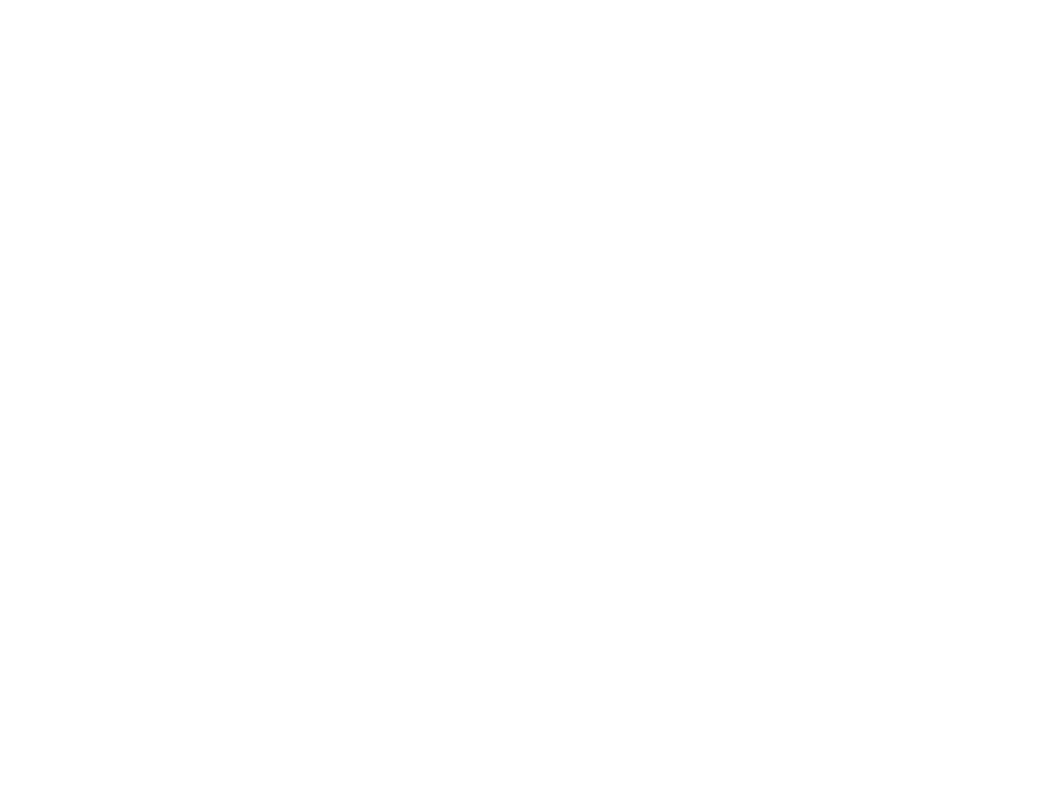
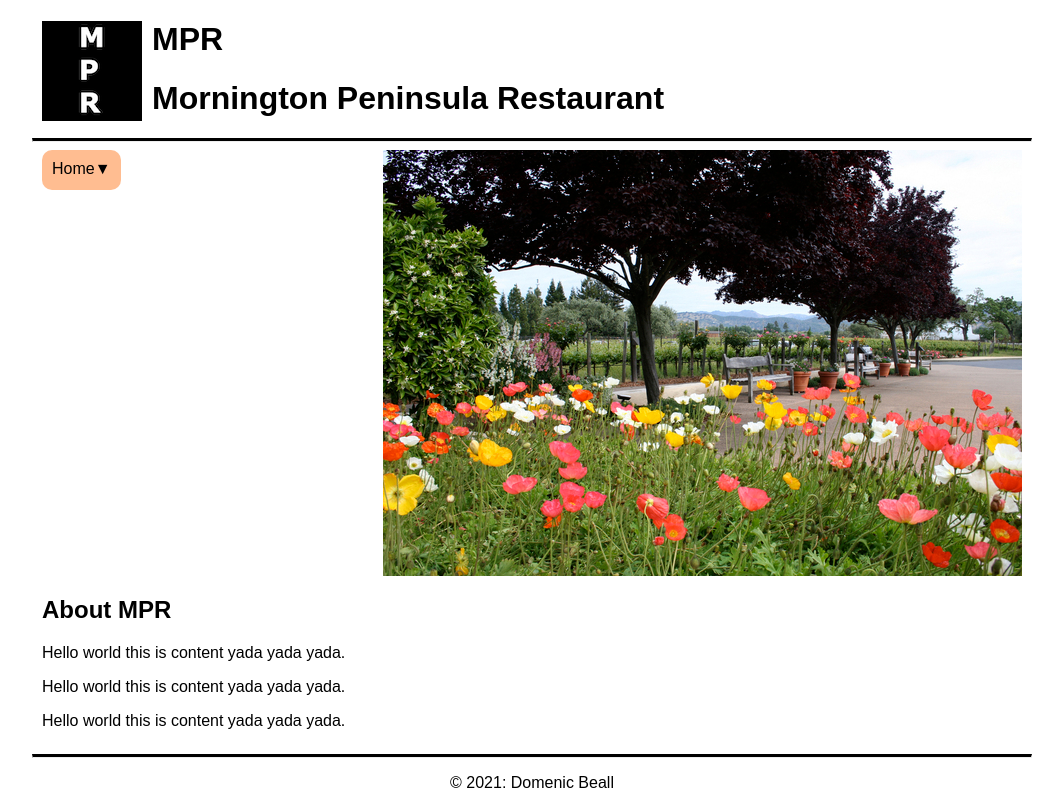
Before and after one commit to DomenicBeall/MPRUniProject, a plain HTML site: page index.html in a window 1280 px wide. Shown: the whole page, without its empty margins (108-1171 px from the left). Drawn offline with Linux system fonts and the light colour scheme.

Commit message:
Created index page, added images

```diff
--- a/index.html
+++ b/index.html
@@ -6,14 +6,56 @@
     <meta name="viewport" content="width=device-width, initial-scale=1.0">
     <title>Home - Mornington Peninsula Restaurant</title>
 
-    <!-- Javascript -->
-    <script src="./mpr.js"></script>
+
     <!-- CSS -->
     <link rel="stylesheet" href="./mpr.css">
 </head>
 <body>
 
+    <div id="container">
+        <div id="header">
+            <img src="./assets/logo.png" alt="The restaurant logo, MPR in vertical type.">
+            <h1>MPR</h1>
+            <h1>Mornington Peninsula Restaurant</h1>
+        </div>
+
+        <hr>
+
+        <div class="content">
+            <div id="dropdown">
+                <div id="dropdown-head">
+                    <span>Home</span><span id="dropdown-icon">&#9660;</span>
+                </div>
+                <div id="dropdown-content">
+                    <a href="">Menu</a>
+                    <a href="">Booking</a>
+                    <a href="">Contact Us</a>
+                    <a href="">Gallery</a>
+                </div>
+            </div>
+
+
+
+            <img src="./assets/view.jpg" alt="">
+        </div>
+
+        <div class="content">
+            <h2>About MPR</h2>
+            <p>Hello world this is content yada yada yada.</p>
+            <p>Hello world this is content yada yada yada.</p>
+            <p>Hello world this is content yada yada yada.</p>
+        </div>
+
+
+        <footer style="text-align: center;">
+            <hr>
+            <p>© 2021: Domenic Beall</p>
+        </footer>
+
+    </div>
 
 
 </body>
+    <!-- Javascript -->
+    <script src="./mpr.js"></script>
 </html>
--- a/mpr.css
+++ b/mpr.css
@@ -0,0 +1,65 @@
+html, body {
+    font-family: sans-serif;
+    margin: 0;
+    border: 0;
+    padding: 0;
+}
+
+a, a:hover, a:visited, a:focus {
+    color: black;
+}
+
+#header > img {
+    float: left;
+    padding-left: 10px;
+    padding-right: 10px;
+}
+
+.content > img {
+    float: right;
+}
+
+#dropdown-head {
+    height: 20px;
+    background-color: rgb(255, 189, 145);
+    padding: 10px;
+    border-radius: 10px;
+}
+
+#dropdown {
+    float: left;
+}
+
+#dropdown-content {
+    position: absolute;
+    z-index: 1;
+    display: none;
+    flex-direction: column;
+}
+
+#dropdown a {
+    padding: 10px;
+    padding-right: 50px;
+    text-align: left;
+    background-color: rgb(255, 189, 145);
+}
+
+#dropdown a:hover {
+    background-color: rgb(255, 167, 109);
+}
+
+.content {
+    overflow: auto;
+    padding-left: 10px;
+    padding-right: 10px;
+}
+
+hr {
+    border-top: 3px solid black;
+}
+
+#container {
+    width: 1000px;
+    margin-left: auto;
+    margin-right: auto;
+}
--- a/mpr.js
+++ b/mpr.js
@@ -0,0 +1,15 @@
+const ddButton = document.getElementById("dropdown-head");
+const ddContent = document.getElementById("dropdown-content");
+
+ddButton.addEventListener("click", (event) => {
+
+    console.log("ass");
+
+    if (ddContent.style.display === "flex") {
+        ddContent.style.display = "none";
+        ddButton.style.borderRadius = "10px";
+    } else {
+        ddContent.style.display = "flex";
+        ddButton.style.borderRadius = "10px 10px 0px 0px";
+    }
+});
```
Also changed, not shown: assets/logo.png (added), assets/view.jpg (added).
